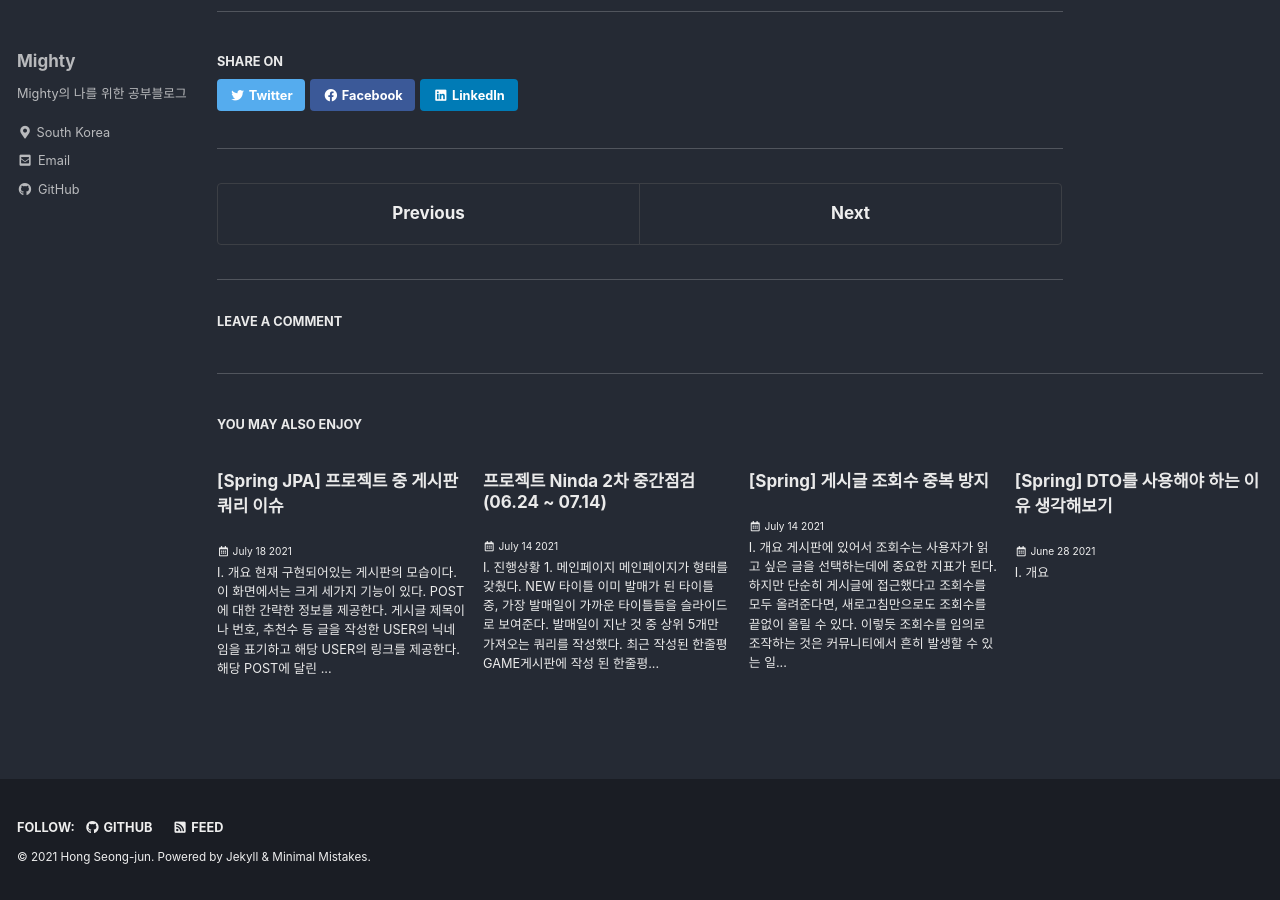
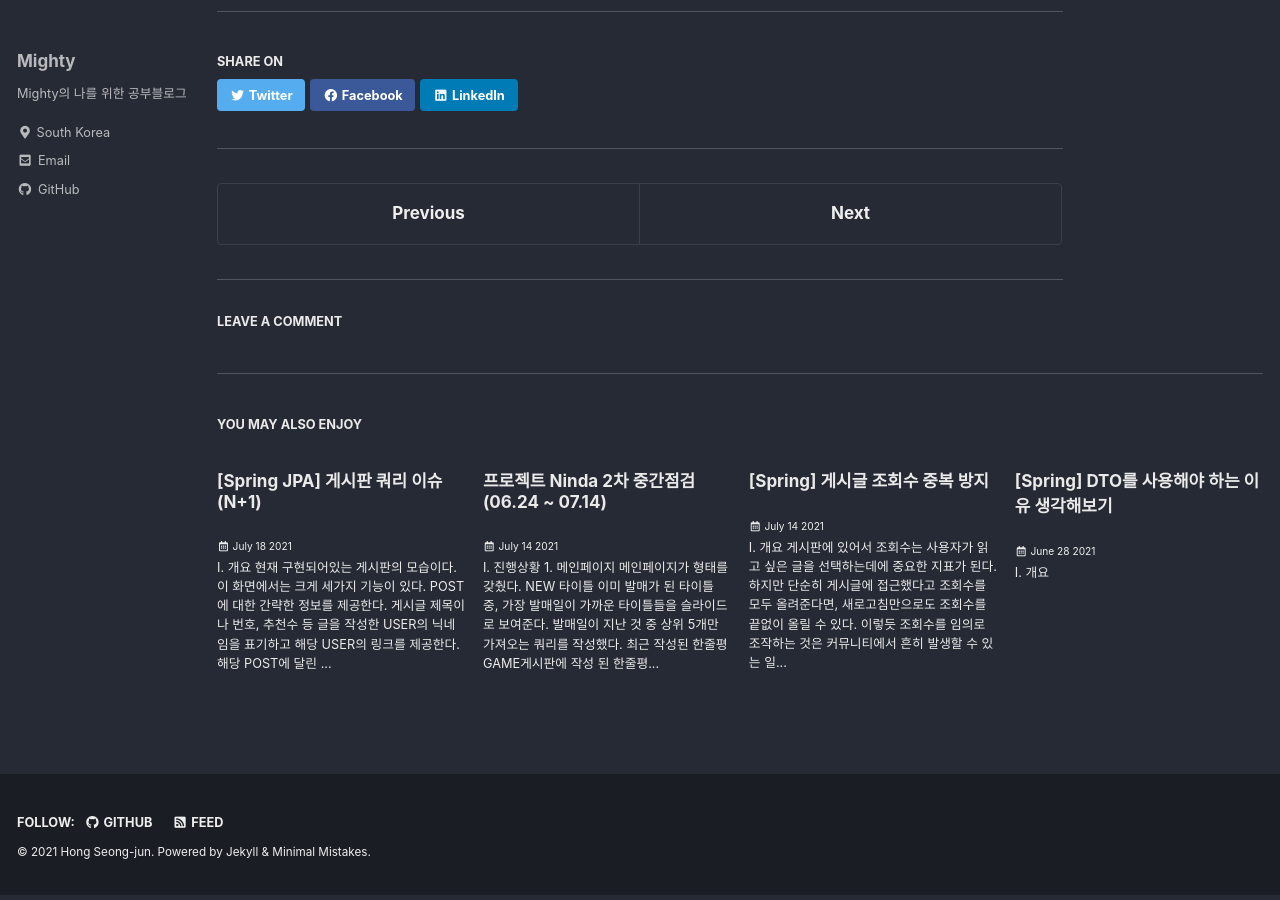
Before and after one commit to Mighty96/Mighty96.github.io, a Jekyll site: the page built from _posts/learn/spring/2021-07-18-fetch_fetchjoin.md, in a window 1280 px wide and 900 px high, scrolled down 2611 px. Built offline with Jekyll 4.4.1, drawn with Linux system fonts in a browser that asks for light colours; cached includes are drawn as plain includes; comment, search, counter and statistics services are not loaded.

Commit message:
링크추가

```diff
--- a/_posts/learn/spring/2021-07-18-fetch_fetchjoin.md
+++ b/_posts/learn/spring/2021-07-18-fetch_fetchjoin.md
@@ -13,7 +13,7 @@ toc_sticky: true
 
 # I. 개요
 
-`[Spring JPA]  프로젝트 중 게시판 쿼리 이슈`를 해결하던 도중 굉장히 잘못된 지식을 갖고 있다는 것을 알게 되었다.
+[[Spring JPA]  프로젝트 중 게시판 쿼리 이슈](https://mighty96.github.io/til/post-query-issue/)를 해결하던 도중 굉장히 잘못된 지식을 갖고 있다는 것을 알게 되었다.
 내용을 정리하는 편이 기억에 남을 것 같아서 글로 남기려 한다.
 
 <br><br><br>
--- a/_posts/learn/spring/2021-07-18-post-query-issue.md
+++ b/_posts/learn/spring/2021-07-18-post-query-issue.md
@@ -1,5 +1,5 @@
 ---
-title: "[Spring JPA] 프로젝트 중 게시판 쿼리 이슈"
+title: "[Spring JPA] 게시판 쿼리 이슈 (N+1)"
 
 categories:
   - TIL
```
